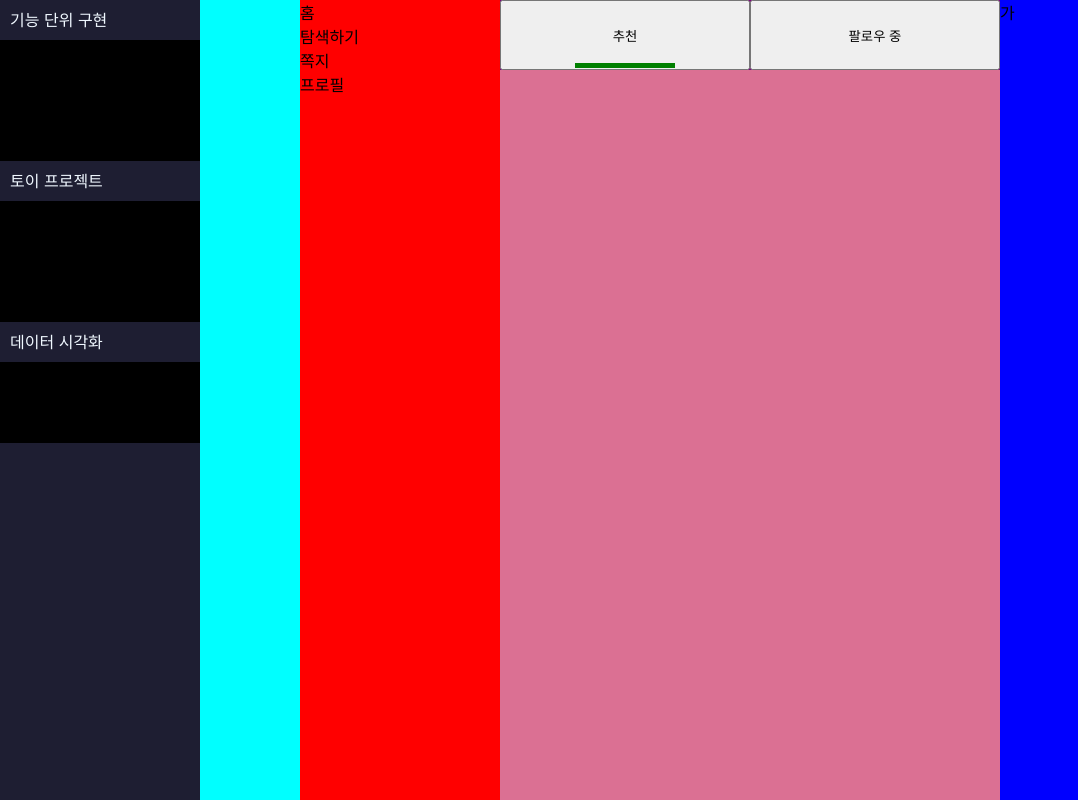
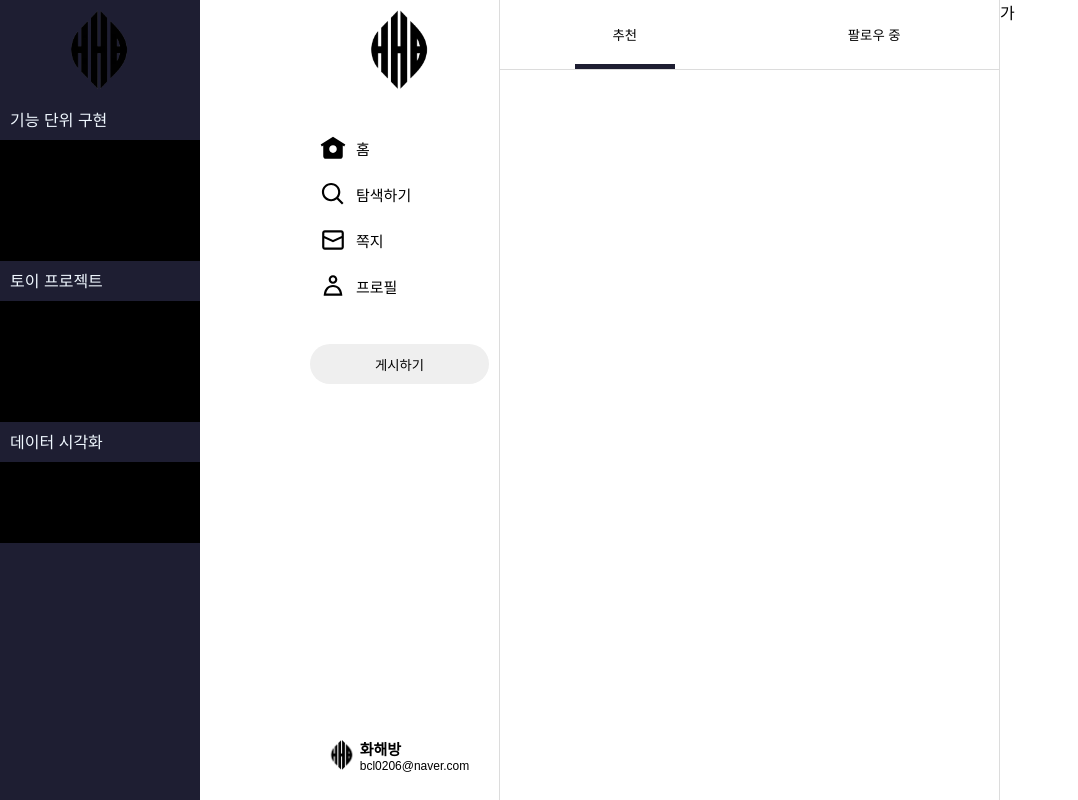
Before and after one commit to HWAHAEBANG/new-technology-lab, a Next.js app: page /toy-project/sns/home in a window 1280 px wide. Shown: the whole page, without its empty margins (0-1078 px from the left). Built offline with nearby package versions, Linux system fonts and the light colour scheme.

Commit message:
design: 레이아웃 css적용

```diff
--- a/src/app/_component/SideBar.module.scss
+++ b/src/app/_component/SideBar.module.scss
@@ -42,5 +42,11 @@
         text-align: left;
         text-indent: 20px;
 }
+}
 
+.logoWrapper{
+    display: flex;
+    justify-content: center;
+    align-items: center;
+    height: 100px;
 }
--- a/src/app/_component/SideBar.tsx
+++ b/src/app/_component/SideBar.tsx
@@ -4,6 +4,7 @@
 import React from 'react'
 import styles from './SideBar.module.scss'
 import { useRouter } from 'next/navigation'
+import Image from 'next/image'
 
 const SideBar = () => {
   const router = useRouter()
@@ -14,6 +15,9 @@
 
   return (
     <nav className={styles.container}>
+      <div className={styles.logoWrapper}>
+        <Image src="/hhb.png" alt="hi" width={80} height={80} />
+      </div>
       <ul className={styles.categoryWrapper}>
         {SIDE_BAR_LIST.map(({ id, category, code, children }) => {
           return (
--- a/src/app/toy-project/sns/Layout.module.scss
+++ b/src/app/toy-project/sns/Layout.module.scss
@@ -1,5 +1,5 @@
 .mainContainer{
-    background-color: aqua;
+    background-color: white;
     display: flex;
     align-items: stretch;
     width: 100%;
@@ -7,14 +7,15 @@
 }
 
 .leftWrapper {
-    background-color: red;
+    position: fixed;
     height: 100dvh;
     width: 200px;
     flex-grow: 1;
+    border-right: 1px solid gainsboro;
 }
 
 .rightWrapper {
-    background-color: green;
+    margin-left: 200px;
     height: 100dvh;
     width: 800px;
     flex-grow: 1;
@@ -23,11 +24,17 @@
 }
 
 .contentArea{
-    background-color: palevioletred;
     width: 500px;
+    border-right: 1px solid gainsboro;
 }
 
 .asideBar {
-    background-color: blue;
     width: 300px;
 }
+
+.logoWrapper{
+    display: flex;
+    justify-content: center;
+    align-items: center;
+    height: 100px;
+}
--- a/src/app/toy-project/sns/_component/Nav.module.scss
+++ b/src/app/toy-project/sns/_component/Nav.module.scss
@@ -1,17 +1,70 @@
+.container{
+ display: flex;
+ flex-direction: column;
+}
+
+.postBtn{
+border-radius: 20px;
+margin: 10px;
+border: none;
+height: 40px;
+cursor: pointer;
+}
+
+.logoutBtn{
+    position: fixed;
+    bottom: 20px;
+    left: 298px;
+    width: 200px;
+    height: 50px;
+    display: flex;
+    justify-content: center;
+    align-items: center;
+    gap: 3px;
+    background: none;
+    border: none;
+    color: black;
+    cursor: pointer;
+
+    & > div{
+        text-align: left;
+    }
+
+    & > div :first-child{
+        font-size: 15px;
+        font-weight: 700;
+    }
+
+    & > div :last-child{
+        font-size: 12px;
+    }
+}
+
+
 .wrapper{
-    width: 300px;
+    padding: 15px 0;
+    margin: 10px;
+    display: flex;
+    flex-direction: column;
+    font-size: 15px;
+    overflow: hidden;
+    flex: 1;
 }
 
 .active {
     font-weight: 700;
-    font-size: 20px;
-    // color: red;
 }
-
-// .normal {
-
-// }
 
 .li {
     list-style-type: none;
+    display: flex;
+    align-items: center;
+    gap: 10px;
+    background-color: white;
+    padding: 10px;
+
+
+    &:hover{
+        filter: brightness(0.97);
+    }
 }
--- a/src/app/toy-project/sns/_component/nav.tsx
+++ b/src/app/toy-project/sns/_component/nav.tsx
@@ -5,20 +5,87 @@
 import { useSelectedLayoutSegment } from 'next/navigation'
 import React from 'react'
 import styles from './Nav.module.scss'
+import Image from 'next/image'
 
 const Nav = () => {
   const segment = useSelectedLayoutSegment()
 
+  const svgDecider = (path: string) => {
+    if (path === 'home')
       return (
+        <svg
+          width="26"
+          viewBox="0 0 24 24"
+          aria-hidden="true"
+          className="r-18jsvk2 r-4qtqp9 r-yyyyoo r-lwhw9o r-dnmrzs r-bnwqim r-1plcrui r-lrvibr r-cnnz9e"
+        >
+          <g>
+            <path d="M12 1.696L.622 8.807l1.06 1.696L3 9.679V19.5C3 20.881 4.119 22 5.5 22h13c1.381 0 2.5-1.119 2.5-2.5V9.679l1.318.824 1.06-1.696L12 1.696zM12 16.5c-1.933 0-3.5-1.567-3.5-3.5s1.567-3.5 3.5-3.5 3.5 1.567 3.5 3.5-1.567 3.5-3.5 3.5z"></path>
+          </g>
+        </svg>
+      )
+    if (path === 'explore')
+      return (
+        <svg
+          width="26"
+          viewBox="0 0 24 24"
+          aria-hidden="true"
+          className="r-18jsvk2 r-4qtqp9 r-yyyyoo r-lwhw9o r-dnmrzs r-bnwqim r-1plcrui r-lrvibr r-cnnz9e"
+        >
+          <g>
+            <path d="M10.25 3.75c-3.59 0-6.5 2.91-6.5 6.5s2.91 6.5 6.5 6.5c1.795 0 3.419-.726 4.596-1.904 1.178-1.177 1.904-2.801 1.904-4.596 0-3.59-2.91-6.5-6.5-6.5zm-8.5 6.5c0-4.694 3.806-8.5 8.5-8.5s8.5 3.806 8.5 8.5c0 1.986-.682 3.815-1.824 5.262l4.781 4.781-1.414 1.414-4.781-4.781c-1.447 1.142-3.276 1.824-5.262 1.824-4.694 0-8.5-3.806-8.5-8.5z"></path>
+          </g>
+        </svg>
+      )
+    if (path === 'message')
+      return (
+        <svg
+          width="26"
+          viewBox="0 0 24 24"
+          aria-hidden="true"
+          className="r-18jsvk2 r-4qtqp9 r-yyyyoo r-lwhw9o r-dnmrzs r-bnwqim r-1plcrui r-lrvibr r-cnnz9e"
+        >
+          <g>
+            <path d="M1.998 5.5c0-1.381 1.119-2.5 2.5-2.5h15c1.381 0 2.5 1.119 2.5 2.5v13c0 1.381-1.119 2.5-2.5 2.5h-15c-1.381 0-2.5-1.119-2.5-2.5v-13zm2.5-.5c-.276 0-.5.224-.5.5v2.764l8 3.638 8-3.636V5.5c0-.276-.224-.5-.5-.5h-15zm15.5 5.463l-8 3.636-8-3.638V18.5c0 .276.224.5.5.5h15c.276 0 .5-.224.5-.5v-8.037z"></path>
+          </g>
+        </svg>
+      )
+    if (path === 'profile')
+      return (
+        <svg
+          width="26"
+          viewBox="0 0 24 24"
+          aria-hidden="true"
+          className="r-18jsvk2 r-4qtqp9 r-yyyyoo r-lwhw9o r-dnmrzs r-bnwqim r-1plcrui r-lrvibr r-cnnz9e"
+        >
+          <g>
+            <path d="M5.651 19h12.698c-.337-1.8-1.023-3.21-1.945-4.19C15.318 13.65 13.838 13 12 13s-3.317.65-4.404 1.81c-.922.98-1.608 2.39-1.945 4.19zm.486-5.56C7.627 11.85 9.648 11 12 11s4.373.85 5.863 2.44c1.477 1.58 2.366 3.8 2.632 6.46l.11 1.1H3.395l.11-1.1c.266-2.66 1.155-4.88 2.632-6.46zM12 4c-1.105 0-2 .9-2 2s.895 2 2 2 2-.9 2-2-.895-2-2-2zM8 6c0-2.21 1.791-4 4-4s4 1.79 4 4-1.791 4-4 4-4-1.79-4-4z"></path>
+          </g>
+        </svg>
+      )
+  }
+
+  return (
+    <div className={styles.container}>
       <ul className={styles.wrapper}>
         {snsNavList.map(({ title, path }) => (
           <li key={`/toy-project/sns/${path}`} className={styles.li}>
+            {svgDecider(path)}
             <Link href={path} className={path === segment ? styles.active : ''}>
               {title}
             </Link>
           </li>
         ))}
       </ul>
+      <button className={styles.postBtn}>게시하기</button>
+      <button className={styles.logoutBtn}>
+        <Image src="/hhb.png" alt="avatar" width={30} height={30} />
+        <div>
+          <p>화해방</p>
+          <p>bcl0206@naver.com</p>
+        </div>
+      </button>
+    </div>
   )
 }
 
--- a/src/app/toy-project/sns/home/_component/Tab.module.scss
+++ b/src/app/toy-project/sns/home/_component/Tab.module.scss
@@ -1,21 +1,25 @@
 .wrapper{
-    background-color: purple;
     display: flex;
     height: 70px;
-}
+    backdrop-filter: blur(10px);
+    border-bottom: 1px solid gainsboro;
 
-.recommendBtn{
+    & > button {
     flex: 1;
     position: relative;
-}
+    background: none;
+    border: none;
+    color: black;
+    }
 
-.followBtn{
-    flex: 1;
-    position: relative;
+    & > button:hover {
+    background-color: white;
+    filter: brightness(0.97);
+    }
 }
 
 .tabIndicator{
-    background-color: green;
+    background-color: #1E1E32;
     width: 100px;
     height: 5px;
     position: absolute;
--- a/src/app/toy-project/sns/layout.tsx
+++ b/src/app/toy-project/sns/layout.tsx
@@ -1,6 +1,7 @@
 import React, { ReactNode } from 'react'
 import styles from './Layout.module.scss'
 import Nav from './_component/nav'
+import Image from 'next/image'
 
 interface Props {
   children: ReactNode
@@ -10,6 +11,9 @@
   return (
     <main className={styles.mainContainer}>
       <section className={styles.leftWrapper}>
+        <div className={styles.logoWrapper}>
+          <Image src="/hhb.png" alt="logo" width={80} height={80} />
+        </div>
         <Nav />
       </section>
       <section className={styles.rightWrapper}>
```
Also changed, not shown: public/hhb.png (added), src/app/toy-project/sns/[username]/page.tsx (added), src/app/toy-project/sns/[username]/status/[id]/photo/photoId/page.tsx (added). Lines whose indentation alone changed are shown as unchanged.
